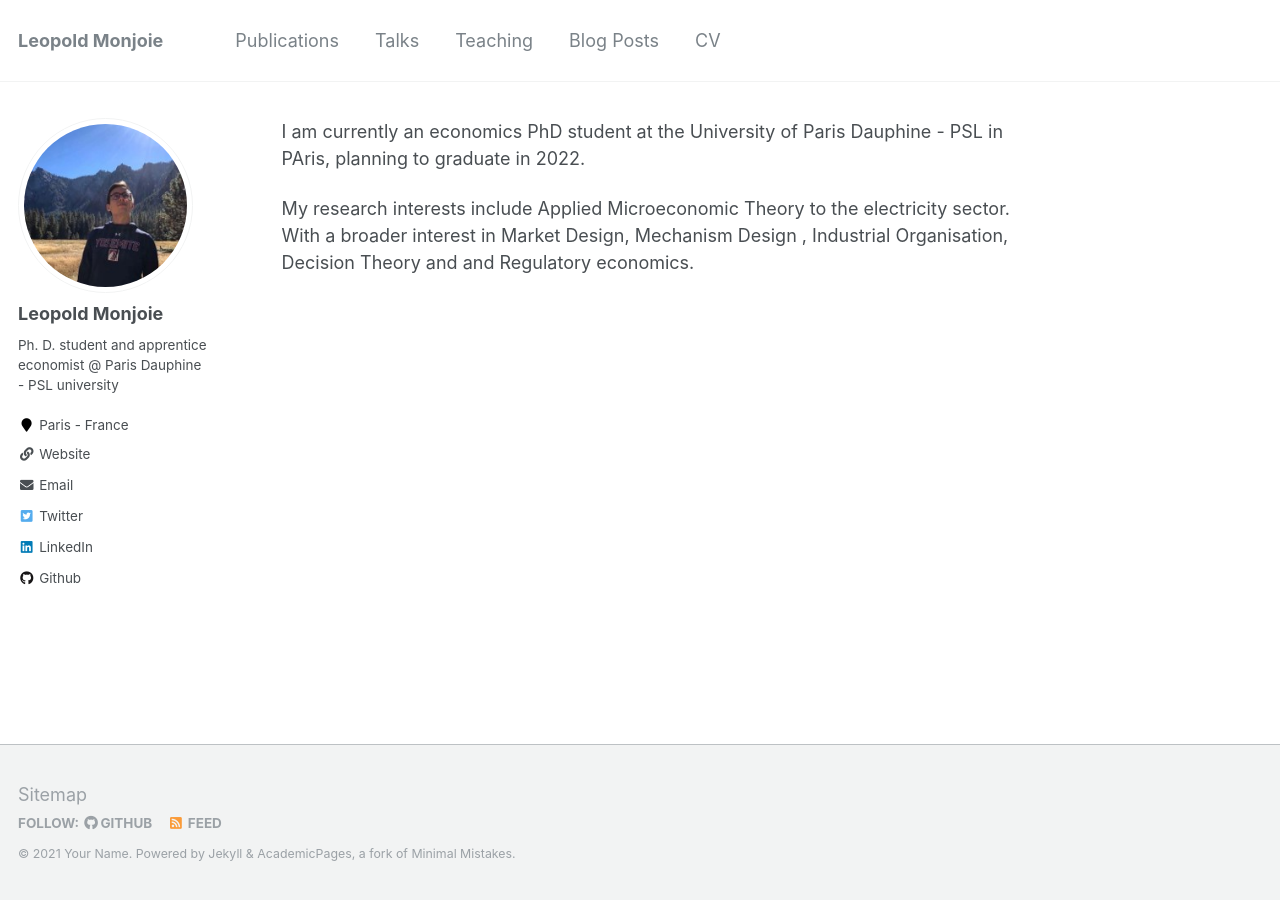
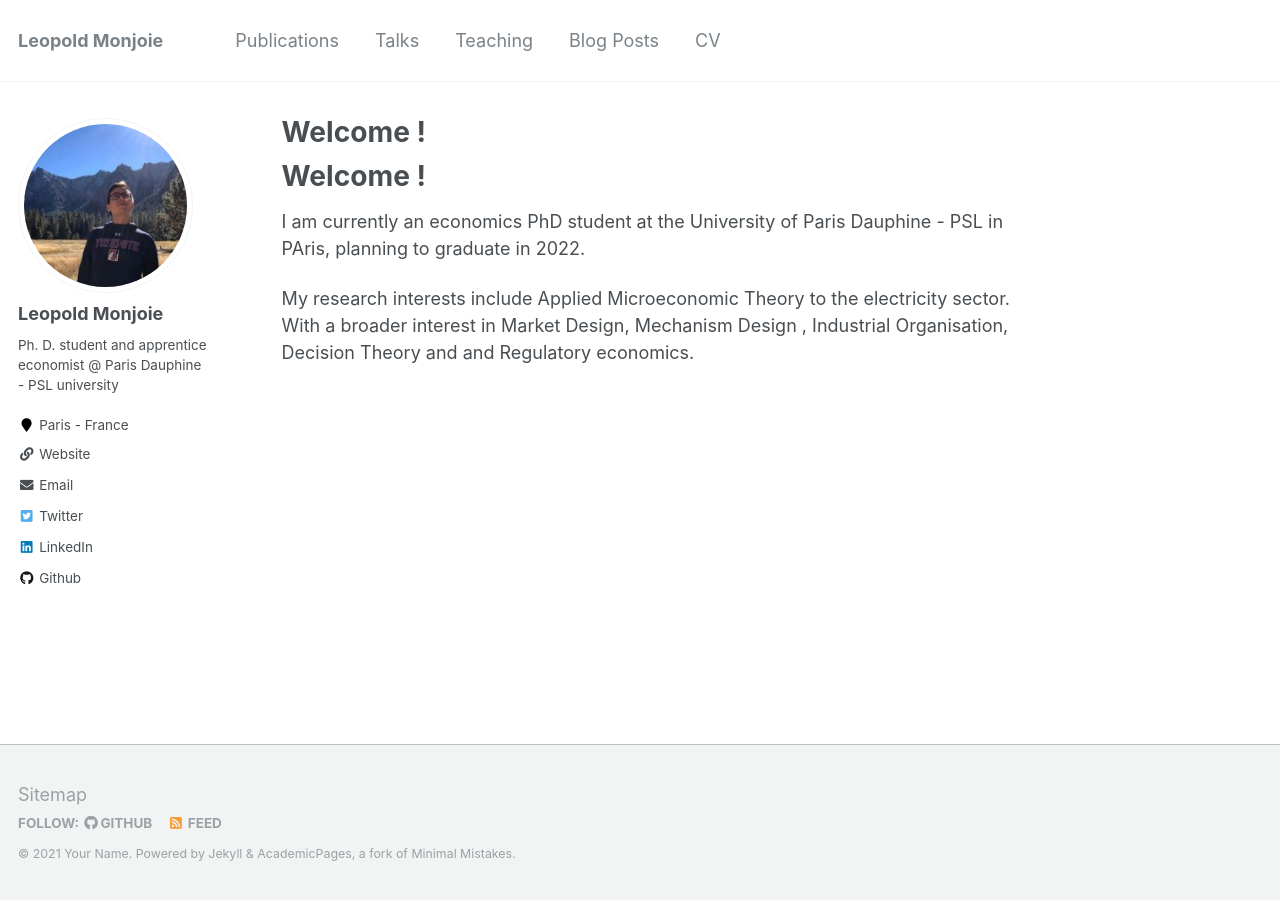
Before and after one commit to LeopoldM/LeopoldM.github.io, a Jekyll site: the page built from _pages/about.md, in a window 1280 px wide. Built offline with Jekyll 4.4.1, drawn with Linux system fonts in a browser that asks for light colours; our own code applies the rules of GitHub Pages for plain Markdown files.

Commit message:
Update about.md

```diff
--- a/_pages/about.md
+++ b/_pages/about.md
@@ -7,6 +7,8 @@
   - /about.html
 ---
 
+# Welcome !
+
 I am currently an economics PhD student at the University of Paris Dauphine - PSL in PAris, planning to graduate in 2022.
 
 
```
